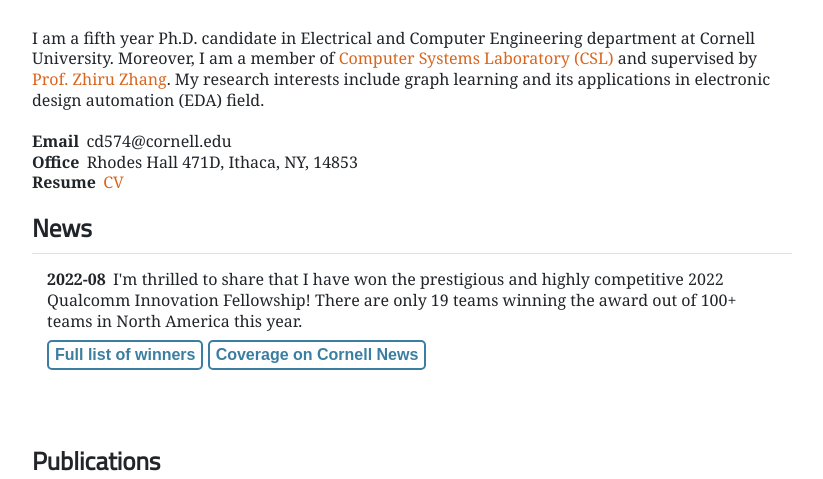
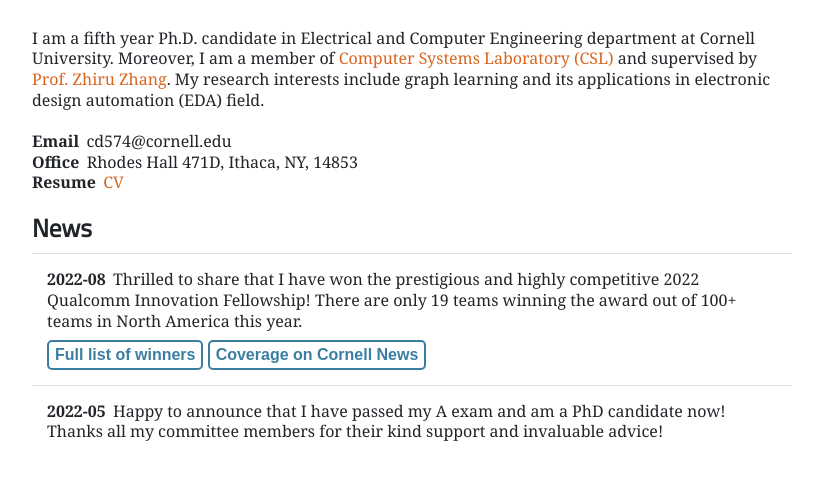
Before and after one commit to Chenhui1016/Chenhui1016.github.io, a plain HTML site: page index.html in a window 1280 px wide. Shown: the part 326-805 px from the top of the page, without its empty margins (228-1051 px from the left). Drawn offline with nearby package versions, Linux system fonts and the light colour scheme.

Commit message:
add news

```diff
--- a/index.html
+++ b/index.html
@@ -67,11 +67,16 @@
             <!--<table>-->
             <tr>
               <td>
-                <span class="contact-title">2022-08</span> I'm thrilled to share that I have won the prestigious and highly competitive 2022 Qualcomm Innovation Fellowship! There are only 19 teams winning the award out of 100+ teams in North America this year. <br />
+                <span class="contact-title">2022-08</span> Thrilled to share that I have won the prestigious and highly competitive 2022 Qualcomm Innovation Fellowship! There are only 19 teams winning the award out of 100+ teams in North America this year. <br />
                 <div class="link">
                   <a class="btn btn-primary outline" href="https://www.qualcomm.com/research/university-relations/innovation-fellowship/winners" target="_blank">Full list of winners</a>
                   <a class="btn btn-primary outline" href="https://news.cornell.edu/stories/2022/09/students-win-qualcomm-fellowship-machine-learning-project" target="_blank">Coverage on Cornell News</a>
                 </div>
+              </td>
+            </tr>
+            <tr>
+              <td>
+                <span class="contact-title">2022-05</span> Happy to announce that I have passed my A exam and am a PhD candidate now! Thanks all my committee members for their kind support and invaluable advice!<br />
               </td>
             </tr>
         </table>
```
